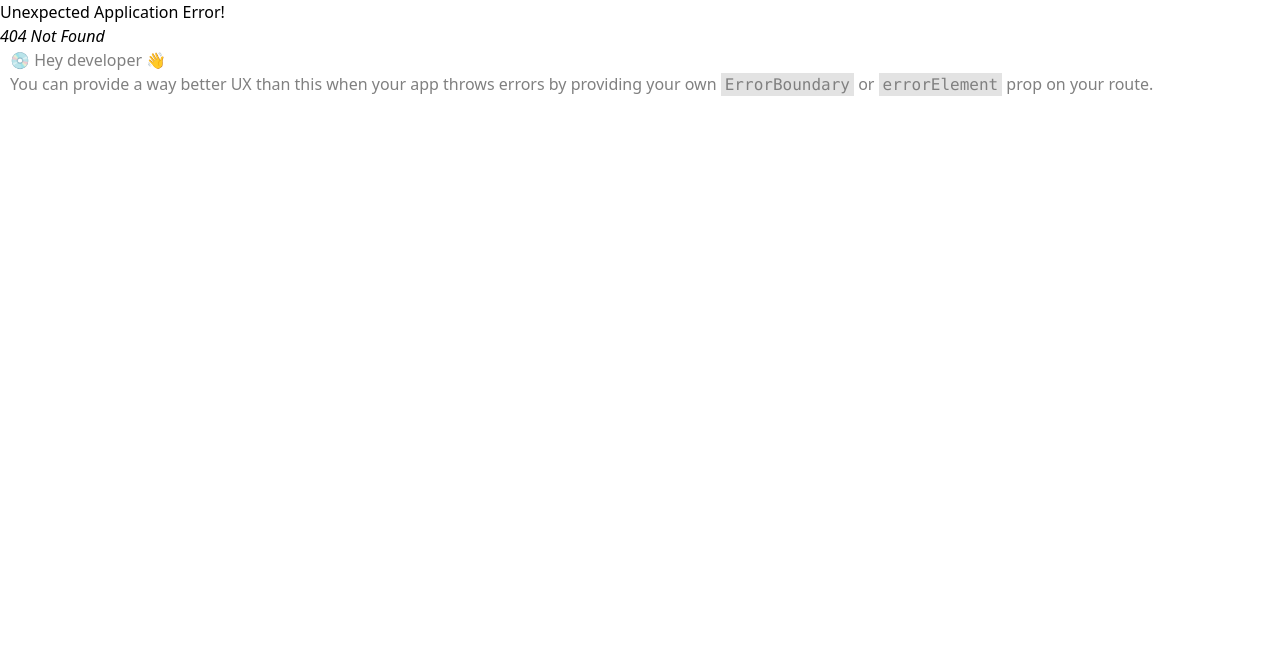
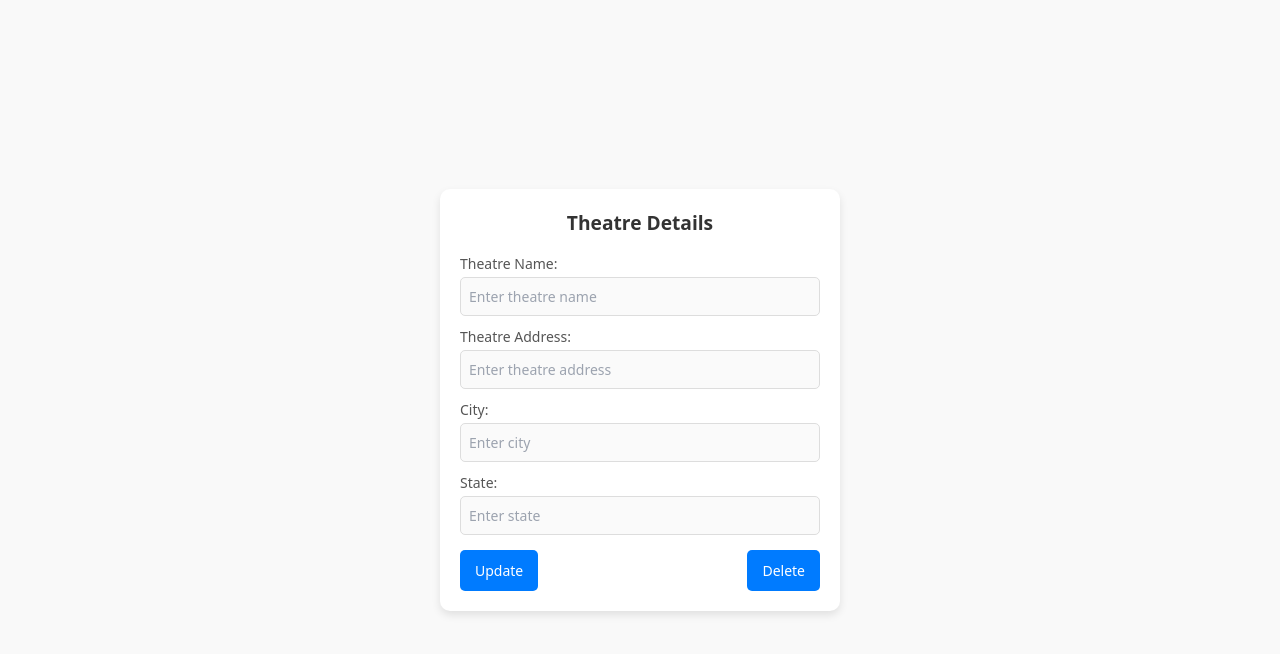
Before and after one commit to HemantPawar8956/INOX-PROJECT, a React (Vite) app in the folder frontend/INOX-project/: page /addtheatre in a window 1280 px wide. Before the commit this address had no page. Shown: the top 654 px of the page. Built offline with nearby package versions, Linux system fonts and the light colour scheme.

Commit message:
created addtheatre component

```diff
--- /dev/null
+++ b/frontend/INOX-project/src/components/Addtheatre.jsx
@@ -0,0 +1,69 @@
+import React from 'react'
+
+const Addtheatre = () => {
+  return (
+    <div className="theatre-main-container">
+      <section className="theatre-form-section">
+        <div className="theatre-form-container">
+          <h2>Theatre Details</h2>
+          <form>
+            <div className="theatre-form-group">
+              <label htmlFor="theatreName">Theatre Name:</label>
+              <input
+                type="text"
+                id="theatreName"
+                name="theatreName"
+                placeholder="Enter theatre name"
+                required
+              />
+            </div>
+
+            <div className="theatre-form-group">
+              <label htmlFor="theatreAddress">Theatre Address:</label>
+              <input
+                type="text"
+                id="theatreAddress"
+                name="theatreAddress"
+                placeholder="Enter theatre address"
+                required
+              />
+            </div>
+
+            <div className="theatre-form-group">
+              <label htmlFor="city">City:</label>
+              <input
+                type="text"
+                id="city"
+                name="city"
+                placeholder="Enter city"
+                required
+              />
+            </div>
+
+            <div className="theatre-form-group">
+              <label htmlFor="state">State:</label>
+              <input
+                type="text"
+                id="state"
+                name="state"
+                placeholder="Enter state"
+                required
+              />
+            </div>
+
+            <div className="theatre-form-actions">
+              <button type="button" className="theatre-update-btn">
+                Update
+              </button>
+              <button type="reset" className="theatre-delete-btn">
+                Delete
+              </button>
+            </div>
+          </form>
+        </div>
+      </section>
+    </div>
+  )
+}
+
+export default Addtheatre
--- a/frontend/INOX-project/src/components/Layout.jsx
+++ b/frontend/INOX-project/src/components/Layout.jsx
@@ -6,6 +6,7 @@ import Sider from "./Sider";
 import { Outlet } from "react-router-dom";
 
 import LoginPage from "../pages/LoginPage";
+import Addtheatre from "./Addtheatre";
 // import RegisterPage from "../pages/RegisterPage";
 
 const Layout = () => {
--- a/frontend/INOX-project/src/inox.css
+++ b/frontend/INOX-project/src/inox.css
@@ -1399,3 +1399,83 @@ select {
   cursor: pointer;
   transition: background-color 0.3s ease, transform 0.2s ease;
 }
+/* addtheatre */
+.theatre-main-container {
+  height: 100vh;
+  display: flex;
+  justify-content: center;
+  align-items: center;
+  background-color: #f9f9f9;
+}
+
+.theatre-form-section {
+  width: 40%;
+  display: flex;
+  justify-content: center;
+  align-items: center;
+}
+
+.theatre-form-container {
+  background-color: #fff;
+  padding: 20px;
+  border-radius: 10px;
+  box-shadow: 0 4px 8px rgba(0, 0, 0, 0.1);
+  width: 400px;
+}
+
+.theatre-form-container h2 {
+  text-align: center;
+  margin-bottom: 15px;
+  color: #333;
+  font-weight: bolder;
+  font-size: larger;
+}
+
+.theatre-form-group {
+  margin-bottom: 10px;
+}
+
+.theatre-form-group label {
+  display: block;
+  margin-bottom: 3px;
+  color: #555;
+  font-size: 14px;
+}
+
+.theatre-form-group input {
+  width: 100%;
+  padding: 8px;
+  border: 1px solid #ddd;
+  border-radius: 5px;
+  font-size: 14px;
+  background-color: #fafafa;
+}
+
+.theatre-form-group input:focus {
+  border-color: #007bff; }
+
+.theatre-form-actions {
+  display: flex;
+  justify-content: space-between;
+  margin-top: 15px;
+}
+
+.theatre-update-btn {
+  padding: 10px 15px;
+  background-color: #007bff;
+  color: white;
+  border: none;
+  border-radius: 5px;
+  font-size: 14px;
+  cursor: pointer;
+}
+
+.theatre-delete-btn {
+  padding: 10px 15px;
+  background-color: #007bff;
+  color: white;
+  border: none;
+  border-radius: 5px;
+  font-size: 14px;
+  cursor: pointer;
+}
--- a/frontend/INOX-project/src/routing/InoxRouting.jsx
+++ b/frontend/INOX-project/src/routing/InoxRouting.jsx
@@ -6,6 +6,7 @@ import Cinemas from "./../components/Cinemas";
 import Payment from "./../components/Payment";
 import SeatLayout from "./../components/SeatLayout";
 import Addmovie from './../components/Addmovie';
+import Addtheatre from "../components/Addtheatre";
 
 export let routingVar = createBrowserRouter([
   {
@@ -40,6 +41,10 @@ export let routingVar = createBrowserRouter([
     element: <Addmovie />,
   },
   {
+    path: "/addtheatre",
+    element: <Addtheatre />,
+  },
+  {
     path: "/selectseats",
     element: <SeatLayout />,
   },
```
